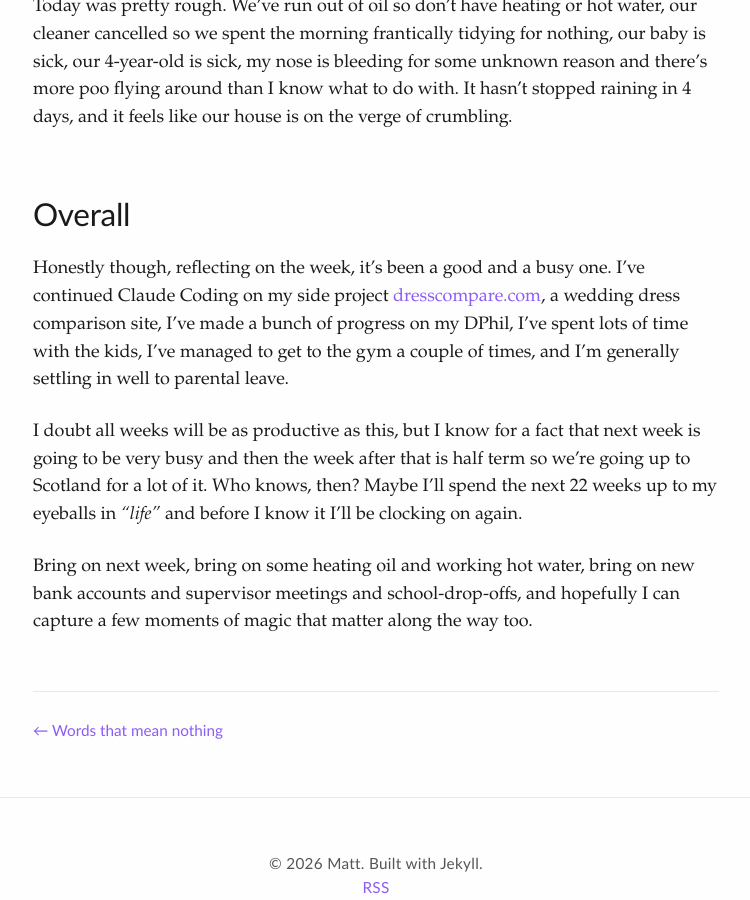
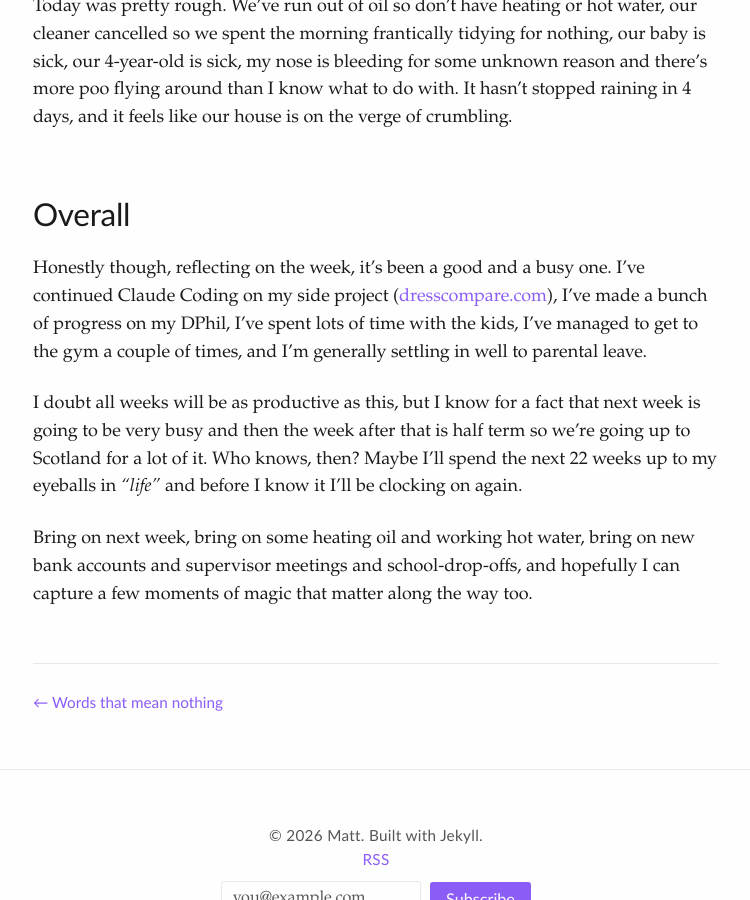
Before and after one commit to Kali89/kali89.github.io, a Jekyll site: the page built from _posts/2026-02-07-one-week.md, in a window 1280 px wide and 900 px high, scrolled down 1294 px. Shown: the whole window, without its empty margins (264-1014 px from the left). Built offline with Jekyll 4.4.1, drawn with Linux system fonts in a browser that asks for light colours.

Commit message:
New post

```diff
--- a/_posts/2026-02-07-one-week.md
+++ b/_posts/2026-02-07-one-week.md
@@ -49,7 +49,7 @@
 ## Overall
 
 Honestly though, reflecting on the week, it's been a good and a busy one. I've
-continued Claude Coding on my side project [dresscompare.com](https://dresscompare.com), a wedding dress comparison site, I've made a bunch of progress on my
+continued Claude Coding on my side project ([dresscompare.com](https://dresscompare.com)), I've made a bunch of progress on my
 DPhil, I've spent lots of time with the kids, I've managed to get to the gym a
 couple of times, and I'm generally settling in well to parental leave.
 
```
